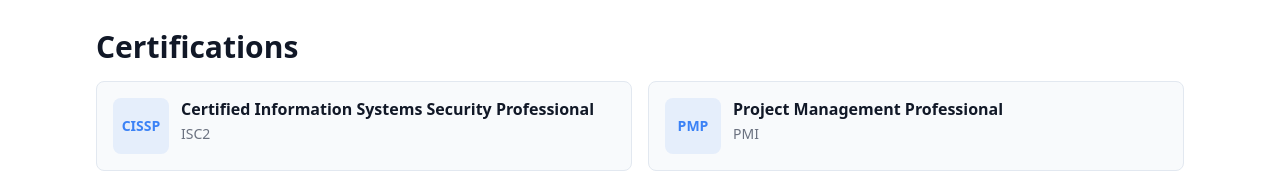
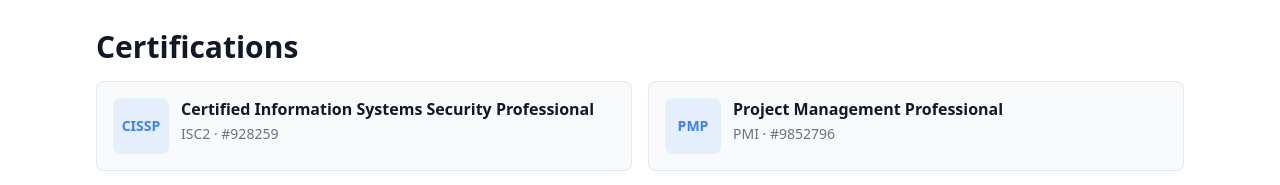
Before and after one commit to johntrottadev/jtrotta.dev, a Next.js app: page / in a window 1280 px wide. Shown: the part 3660-3845 px from the top of the page. Built offline with nearby package versions, Linux system fonts and the light colour scheme.

Commit message:
resume: add CISSP #928259 and PMP #9852796 to certifications

```diff
--- a/src/data/resume.ts
+++ b/src/data/resume.ts
@@ -219,12 +219,12 @@
     {
       name: "Certified Information Systems Security Professional",
       abbreviation: "CISSP",
-      detail: "ISC2",
+      detail: "ISC2 · #928259",
     },
     {
       name: "Project Management Professional",
       abbreviation: "PMP",
-      detail: "PMI",
+      detail: "PMI · #9852796",
     },
     {
       name: "VMware Certified Professional",
```
